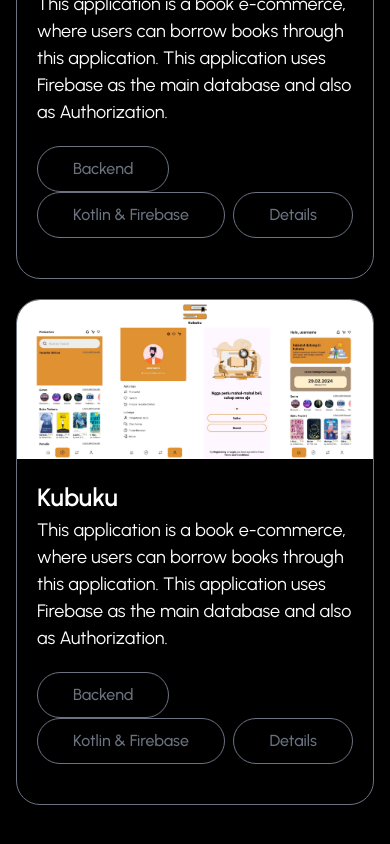
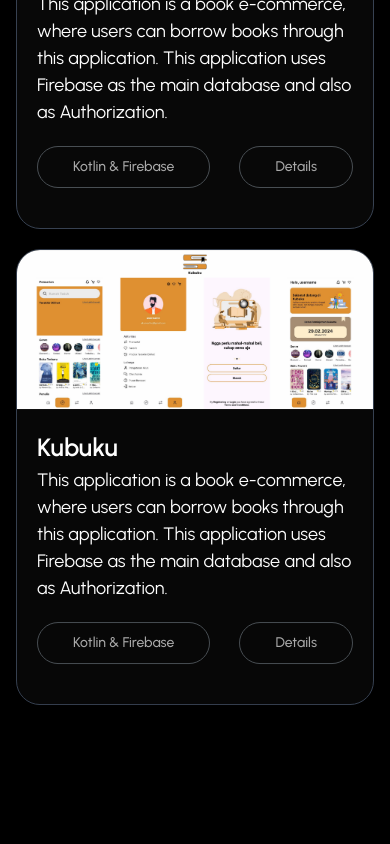
Before and after one commit to verlinof/web-besamo-ketahun, a Next.js app: page / in a window 390 px wide. Shown: the part 2067-2911 px from the top of the page. After the commit the page ends 2882 px from the top, so only its background shows below. Built offline with nearby package versions, Linux system fonts and the light colour scheme.

Commit message:
Feat: CardProject

```diff
--- a/src/components/projectDisplay.jsx
+++ b/src/components/projectDisplay.jsx
@@ -11,8 +11,28 @@
           {description}
         </p>
         <div className="grid grid-cols-1 md:grid-cols-2 gap-x-5 gap-y-5 my-[50px]">
-          <CardProject />
-          <CardProject />
+          <CardProject
+            image="/projects/kubuku.png"
+            title="Kubuku"
+            description="This application is a book e-commerce, where users can borrow books
+            through this application. This application uses Firebase as the main
+            database and also as Authorization."
+            aos_duration="1500"
+            role="Backend"
+            tools="Kotlin & Firebase"
+            links="https://github.com/verlinof/KuBuku"
+          />
+          <CardProject
+            image="/projects/kubuku.png"
+            title="Kubuku"
+            description="This application is a book e-commerce, where users can borrow books
+            through this application. This application uses Firebase as the main
+            database and also as Authorization."
+            aos_duration="3000"
+            role="Backend"
+            tools="Kotlin & Firebase"
+            links="https://github.com/verlinof/KuBuku"
+          />
         </div>
       </div>
     </>
--- a/src/items/cardProject.jsx
+++ b/src/items/cardProject.jsx
@@ -1,32 +1,34 @@
 import Image from "next/image";
 
-const CardProject = () => {
+const CardProject = (props) => {
+  const { image, title, description, aos_duration, role, tools, links } = props;
   return (
-    <div>
-      <div className="w-full border border-gray-500 rounded-3xl overflow-hidden">
+    <div className="hover:-translate-y-1 cursor-pointer transition-all ease-in-out duration-300">
+      <div
+        data-aos="fade-up"
+        data-aos-duration={aos_duration}
+        className="w-full border border-gray-700 rounded-3xl overflow-hidden bg-card-background"
+      >
         <Image
           className="w-full object-cover"
           quality={100}
-          src={"/projects/kubuku.png"}
+          src={image}
           width={560}
           height={250}
+          alt={`${title} App`}
         />
         <div className="p-5">
-          <p className="font-semibold text-[25px]">Kubuku</p>
-          <p className="text-[18px]">
-            This application is a book e-commerce, where users can borrow books
-            through this application. This application uses Firebase as the main
-            database and also as Authorization.
-          </p>
+          <p className="font-semibold text-[25px]">{title}</p>
+          <p className="text-[18px]">{description}</p>
           <div className="flex flex-wrap items-center justify-between py-[20px]">
-            <div className="rounded-3xl py-[10px] px-[35px] border border-gray-500 hover:border-black hover:bg-white text-gray-500 font-medium hover:text-black hover:font-semibold transition-all ease-in-out duration-300 cursor-default">
-              Backend
+            <div className="rounded-3xl py-[10px] px-[35px] border border-main-gray hover:border-black hover:bg-white text-secondary-gray font-medium hover:text-black hover:font-semibold transition-all ease-in-out duration-300 text-sm lg:text-md cursor-default hidden lg:block">
+              {role}
             </div>
-            <div className="rounded-3xl py-[10px] px-[35px] border border-gray-500 hover:border-black hover:bg-white text-gray-500 font-medium hover:text-black hover:font-semibold transition-all ease-in-out duration-300 cursor-default">
-              Kotlin & Firebase
+            <div className="rounded-3xl py-[10px] px-[35px] border border-main-gray hover:border-black hover:bg-white text-secondary-gray font-medium hover:text-black hover:font-semibold transition-all ease-in-out duration-300 text-sm lg:text-md cursor-default">
+              {tools}
             </div>
-            <a href="https://github.com/verlinof/KuBuku">
-              <div className="rounded-3xl py-[10px] px-[35px] border border-gray-500 hover:border-black hover:bg-white text-gray-500 font-medium hover:text-black hover:font-semibold transition-all ease-in-out duration-300">
+            <a href={links} target="_blank">
+              <div className="rounded-3xl py-[10px] px-[35px] border border-main-gray hover:border-black hover:bg-white text-secondary-gray font-medium hover:text-black hover:font-semibold transition-all ease-in-out duration-300 text-sm lg:text-md">
                 Details
               </div>
             </a>
--- a/src/items/logo.jsx
+++ b/src/items/logo.jsx
@@ -5,7 +5,7 @@
   return (
     <Link href={"/"}>
       <div className={`font-inter`}>
-        <p className="text-white font-bold text-[20px] lg:text-3xl">
+        <p className="text-white font-bold text-[20px] lg:text-2xl">
           VerlinoFajri
           <span className="text-custom-orange">.</span>
         </p>
--- a/src/items/socialMedia.jsx
+++ b/src/items/socialMedia.jsx
@@ -5,7 +5,7 @@
     <div className="flex justify-between items-center md:space-x-6 space-x-4">
       <a
         href="https://www.linkedin.com/in/verlino-raya-fajri/"
-        className="hover:-translate-y-5"
+        className="hover:-translate-y-3 transition-all ease-in-out duration-100 hover:scale-110"
       >
         <Image
           src={"/social-media-icon/linkedin-icon.svg"}
@@ -13,7 +13,10 @@
           height={32}
         />
       </a>
-      <a href="https://github.com/verlinof" className="hover:-translate-y-5">
+      <a
+        href="https://github.com/verlinof"
+        className="hover:-translate-y-3 transition-all ease-in-out duration-100 hover:scale-110"
+      >
         <Image
           src={"/social-media-icon/github-icon.svg"}
           width={32}
@@ -22,7 +25,7 @@
       </a>
       <a
         href="https://www.instagram.com/aji_koko_/"
-        className="hover:-translate-y-5"
+        className="hover:-translate-y-3 transition-all ease-in-out duration-100 hover:scale-110"
       >
         <Image
           src={"/social-media-icon/instagram-icon.svg"}
@@ -32,7 +35,7 @@
       </a>
       <a
         href="https://www.fiverr.com/verlinofajri"
-        className="hover:-translate-y-5"
+        className="hover:-translate-y-3 transition-all ease-in-out duration-100 hover:scale-110"
       >
         <Image
           src={"/social-media-icon/fiverr-icon.svg"}
--- a/src/pages/index.js
+++ b/src/pages/index.js
@@ -5,7 +5,7 @@
 
 export default function Home() {
   return (
-    <div className="font-urbanist">
+    <div className="font-urbanist bg-black">
       <Navbar />
       <Jumbotron />
       <About />
--- a/tailwind.config.js
+++ b/tailwind.config.js
@@ -10,6 +10,9 @@
     extend: {
       colors: {
         'custom-orange': "#D46868",
+        'card-background': '#080808',
+        'main-gray': "#484E53",
+        'secondary-gray': '#A9A9A9'
       },
       fontFamily: {
         urbanist: ["Urbanist", "sans-serif"],
```
